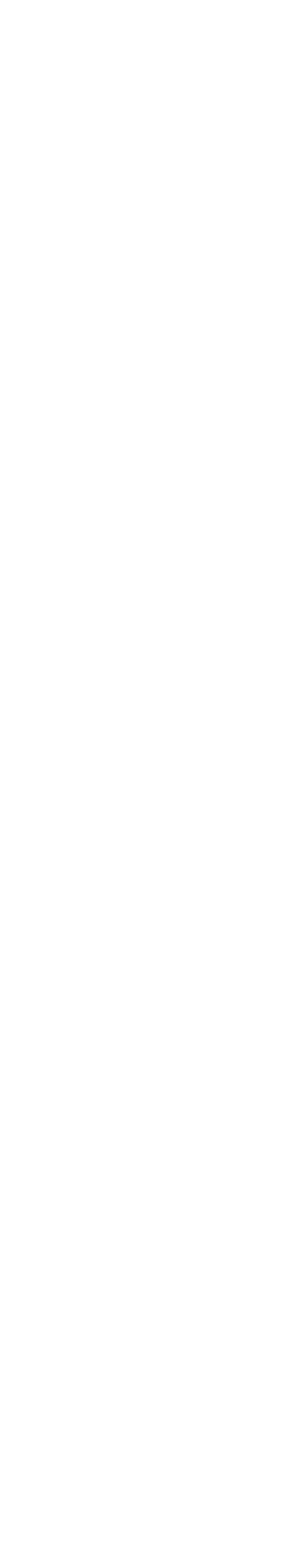
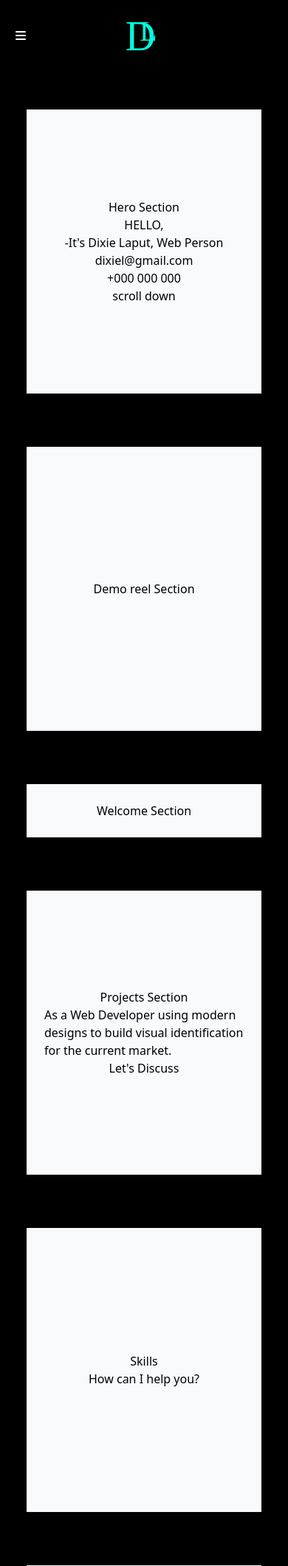
Before and after one commit to dixiemarielaput1/Laput_Dixie_Portfolio, a PHP site: page / in a window 390 px wide. Before the commit the part shown is empty. Shown: the top 2117 px of the page at 74% size. Before the commit the page ends 844 px from the top, so only its background shows below. Run offline with PHP 8.4, Linux system fonts and the light colour scheme; some libraries are stand-ins or nearby versions.

Commit message:
Added Mobile Menu and Layout Structure
Added mobile menu and basic structure for index.html.

```diff
--- a/css/main.css
+++ b/css/main.css
@@ -1 +1 @@
-model-viewer{width:auto;max-width:1200px;height:700px;background-color:#efefef;margin:0 auto}.Hotspot{background:url(/images/hotspot.svg) no-repeat center;border:0;width:45px;height:38px}.Hotspot:not([data-visible]){opacity:0}.Hotspot:focus{border:4px solid #e89b36;height:32px;outline:none;width:32px}.HotspotAnnotation{visibility:hidden;background:#fff;border-radius:4px;box-shadow:0 2px 4px rgba(0,0,0,.25);color:rgba(0,0,0,.8);display:block;font-family:Futura,Helvetica Neue,sans-serif;font-size:18px;font-weight:700;left:calc(100% + 1em);max-width:128px;overflow-wrap:break-word;padding:.5em 1em;position:absolute;top:50%;width:-moz-max-content;width:max-content}.HotspotAnnotation p{color:#333;line-height:22px;font-weight:300}.HotspotAnnotation h2{font-size:18px;margin-bottom:5px}model-viewer::part(default-progress-bar){height:30px;background-color:#e89b36}/*# sourceMappingURL=main.css.map */
+.logo{width:48px;height:48px}model-viewer{width:auto;max-width:1200px;height:700px;background-color:#efefef;margin:0 auto}.Hotspot{background:url(/images/hotspot.svg) no-repeat center;border:0;width:45px;height:38px}.Hotspot:not([data-visible]){opacity:0}.Hotspot:focus{border:4px solid #e89b36;height:32px;outline:none;width:32px}.HotspotAnnotation{visibility:hidden;background:#fff;border-radius:4px;box-shadow:0 2px 4px rgba(0,0,0,.25);color:rgba(0,0,0,.8);display:block;font-family:Futura,Helvetica Neue,sans-serif;font-size:18px;font-weight:700;left:calc(100% + 1em);max-width:128px;overflow-wrap:break-word;padding:.5em 1em;position:absolute;top:50%;width:-moz-max-content;width:max-content}.HotspotAnnotation p{color:#333;line-height:22px;font-weight:300}.HotspotAnnotation h2{font-size:18px;margin-bottom:5px}model-viewer::part(default-progress-bar){height:30px;background-color:#e89b36}*{font-family:"Oxanium","IBM Plex Sans Regular",sans-serif}/*# sourceMappingURL=main.css.map */
--- a/index.html
+++ b/index.html
@@ -3,9 +3,138 @@
 <head>
   <meta charset="UTF-8">
   <meta name="viewport" content="width=device-width, initial-scale=1.0">
+  <script src="https://cdn.tailwindcss.com"></script>
+  <link href="https://fonts.googleapis.com/css2?family=IBM+Plex+Sans:ital,wght@0,100;0,200;0,300;0,400;0,500;0,600;0,700;1,100;1,200;1,300;1,400;1,500;1,600;1,700&display=swap" rel="stylesheet">
+  <link href="https://fonts.googleapis.com/css2?family=Oxanium:wght@200..800&display=swap" rel="stylesheet">
+  <link rel="stylesheet" href="https://cdnjs.cloudflare.com/ajax/libs/font-awesome/6.0.0-beta3/css/all.min.css">
+
   <title>Portfolio</title>
 </head>
-<body>
+<body class="bg-black">
+
+<!--navbar section-->
+<nav class="bg-black shadow">
+  <div class="block md:hidden flex items-center justify-between w-full pt-4 pl-2">
+      <button id="menu-icon" class="focus:outline-none w-10 h-10 text-white">
+          <i class="fas fa-bars text-white"></i>
+      </button>
+
+      <div class="flex-1 flex justify-center">
+          <img src="images/dl.svg" alt="logo portfolio" class="w-16 h-16 md:w-12 md:h-12 mr-14">
+      </div>
+  </div>
+
+  <div class="container mx-auto px-4 py-4 flex justify-center items-center">
+      <ul id="menu" class="hidden md:flex md:space-x-16 md:justify-center md:p-4 md:bg-black items-center">
+          <li><a href="#" class="text-white hover:text-[#00FFDC]">Home</a></li>
+          <li><a href="#" class="text-white hover:text-[#00FFDC]">About</a></li>
+          <li><a href="#" class="text-white hover:text-[#00FFDC]">Portfolio</a></li>
+          <img src="images/dl.svg" alt="logo portfolio" class="w-16 h-16">
+          <li><a href="#" class="text-white hover:text-[#00FFDC]">Case Studies</a></li>
+          <li><a href="#" class="text-white hover:text-[#00FFDC]">Showreel</a></li>
+          <li><a href="#" class="text-white hover:text-[#00FFDC]">Contact</a></li>
+      </ul>
+  </div>
+</nav>
+<div id="navbar-mobile" class="hidden md:hidden">
+  <ul class="flex flex-col space-y-2 p-4 bg-black shadow-md items-center">
+      <li><a href="#" class="block text-white hover:text-[#00FFDC]">Home</a></li>
+      <li><a href="#" class="block text-white hover:text-[#00FFDC]">About</a></li>
+      <li><a href="#" class="block text-white hover:text-[#00FFDC]">Portfolio</a></li>
+      <li><a href="#" class="block text-white hover:text-[#00FFDC]">Case Studies</a></li>
+      <li><a href="#" class="block text-white hover:text-[#00FFDC]">Showreel</a></li>
+      <li><a href="#" class="block text-white hover:text-[#00FFDC]">Contact</a></li>
+  </ul>
+</div>
+
+<!-- Hero Section -->
+<div class="container mx-auto p-4">
+  <div class="bg-slate-50 m-5 p-6 h-96 flex items-center justify-center flex-col">
+    <h1 class="text-center">Hero Section</h1>
+    <h1>HELLO,</h1>
+    <p>-It's Dixie Laput, Web Person </p>
+    <p>dixiel@gmail.com</p>
+    <p>+000 000 000</p>
+    <p>scroll down</p>
+  </div>
+</div>
+
+<!-- Demo Reel Section -->
+<div class="container mx-auto p-4">
+  <div class="bg-slate-50 m-5 p-6 h-96 flex items-center justify-center">
+    <h1 class="text-center">Demo reel Section</h1>
+  </div>
+</div>
+
+<!-- Welcome Section -->
+<div class="container mx-auto p-4">
+  <div class="bg-slate-50 m-5 p-6 h-46 flex items-center justify-center">
+    <h1 class="text-center">Welcome Section</h1>
+  </div>
+</div>
+
+<!-- Projects Section -->
+<div class="container mx-auto p-4">
+  <div class="bg-slate-50 m-5 p-6 h-96 flex items-center justify-center flex-col">
+    <h1 class="text-center">Projects Section</h1>
+    <p>As a Web Developer using modern designs to build visual identification for the current market.</p>
+    <button>Let's Discuss</button>
+  </div>
+</div>
+
+<!-- Skills Section -->
+<div class="container mx-auto p-4">
+  <div class="bg-slate-50 m-5 p-6 h-96 flex items-center justify-center flex-col">
+    <h1 class="text-center">Skills</h1>
+    <p>How can I help you?</p>
+  </div>
+</div>
+
+<!-- Tools Section -->
+<div class="container mx-auto p-4">
+  <div class="bg-slate-50 m-5 p-6 h-96 flex items-center justify-center flex-col">
+    <h1 class="text-center">Tools used</h1>
+  </div>
+</div>
+
+<!-- About Section -->
+<div class="container mx-auto p-4">
+  <div class="bg-slate-50 m-5 p-6 h-96 flex items-center justify-center flex-col">
+    <h1 class="text-center">About</h1>
+    <p>Bear claw jujubes dessert apple pie cookie jujubes sugar plum jelly beans apple pie. Powder caramels croissant marshmallow danish. Soufflé pie muffin oat cake chupa chups sugar plum toffee jujubes sesame snaps. Cake carrot cake dessert gummies shortbread danish chocolate bar jujubes. Sweet roll halvah soufflé toffee jelly beans jelly beans shortbread oat cake apple pie. Brownie macaroon carrot cake sugar plum donut muffin fruitcake. </p>
+  </div>
+</div>
+
+<!-- Contact Section -->
+<div class="container mx-auto p-4">
+  <div class="bg-slate-50 m-5 p-6 h-96 flex items-center justify-center flex-col">
+    <h1 class="text-center">Contact</h1>
+    <p>Pie soufflé pudding sesame snaps cupcake lemon drops chocolate cake soufflé. Cheesecake apple pie candy canes fruitcake cake. </p>
+    <p>Address</p>
+    <p>London, Ontario, Canada.</p>
+    <p>Phone</p>
+    <p>000-000-000</p>
+    <p>Email</p>
+    <p>dixiemarielaput1@gmail.com</p>
+  </div>
+</div>
+
+<!-- Footer Section -->
+<footer>
+<div class="container mx-auto p-4">
+  <div class="bg-slate-50 m-5 p-6 h-96 flex items-center justify-center flex-col">
+    <h1 class="text-center">Footer</h1>
+    <p>WANT TO WORK WITH ME?</p>
+    <p>dixiemarielaput1@gmail.com</p>
+    <hr>
+    <p>© Dixie Laput. 2024</p>
+  </div>
+</div>
+</footer>
+
+
+<script src="js/main.js"></script>
+
 
 </body>
 </html>
--- a/js/main.js
+++ b/js/main.js
@@ -1,5 +1,6 @@
-(() => {
-  console.log("Portfolio Start");
+const menuIcon = document.querySelector('#menu-icon');
+const mobileMenu = document.querySelector('#navbar-mobile');
 
-
-})();
+menuIcon.addEventListener('click', () => {
+    mobileMenu.classList.toggle('hidden');
+});
--- a/sass/main.scss
+++ b/sass/main.scss
@@ -3,6 +3,7 @@
 @use 'components';
 @use 'pages';
 
+
 *{
     font-family: 'Oxanium', 'IBM Plex Sans Regular', sans-serif;
 }
--- a/sass/styles/colortheme.scss
+++ /dev/null
@@ -1,6 +0,0 @@
-$light: white;
-$mediumLight: rgb(245, 245, 245);
-$darkblue:#01104E;
-$dark: black;
-$primaryColor: #01FFB4;
-$secondaryColor: #00FFDC;
```
Also changed, not shown: sass/abstracts/_variables.scss (+14 -0 lines), images/dl.svg (added), images/icons8-menu.svg (added), sass/abstracts/_index.scss (line endings or trailing spaces), sass/abstracts/_mixins.scss (line endings or trailing spaces), 1 other file.
